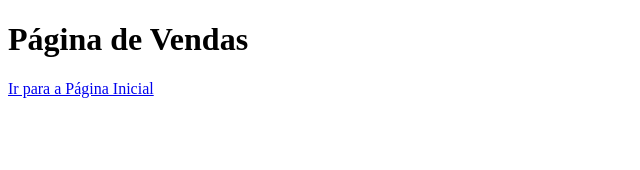
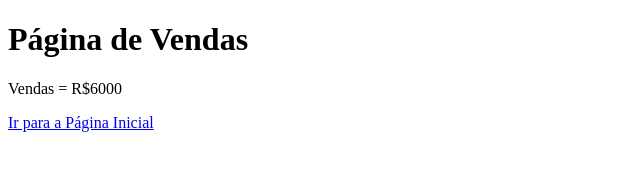
Before and after one commit to matebonfanti/aulagithub, a plain HTML site: page Vendas.html in a window 1280 px wide. Shown: the whole page, without its empty margins (0-640 px from the left). Drawn offline with Linux system fonts and the light colour scheme.

Commit message:
add valor de vendas

```diff
--- a/Vendas.html
+++ b/Vendas.html
@@ -7,6 +7,7 @@
 </head>
 <body>
     <h1> Página de Vendas </h1>
+    <p>Vendas = R$6000 </p>
     <a href="index.html">Ir para a Página Inicial</a>
 </body>
 </html>
```
